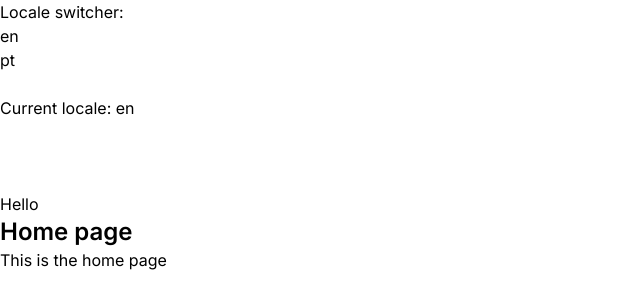
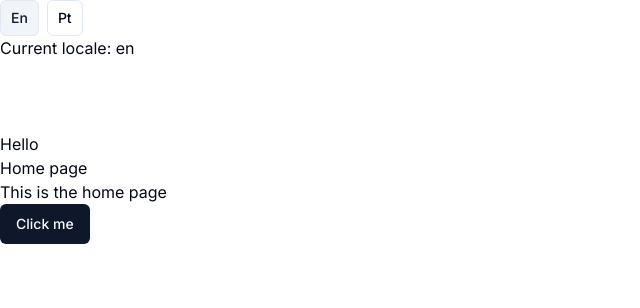
Before and after one commit to allanweber/trading-journal, a Next.js app: page /en in a window 1280 px wide. Shown: the top 308 px of the page, without its empty margins (0-640 px from the left). Built offline with nearby package versions, Linux system fonts and the light colour scheme.

Commit message:
add shadcn

```diff
--- a/src/app/[lang]/components/locale-switcher.tsx
+++ /dev/null
@@ -1,30 +0,0 @@
-'use client';
-
-import { i18n } from '@/i18n-config';
-import Link from 'next/link';
-import { usePathname } from 'next/navigation';
-
-export default function LocaleSwitcher() {
-  const pathName = usePathname();
-  const redirectedPathName = (locale: string) => {
-    if (!pathName) return '/';
-    const segments = pathName.split('/');
-    segments[1] = locale;
-    return segments.join('/');
-  };
-
-  return (
-    <div>
-      <p>Locale switcher:</p>
-      <ul>
-        {i18n.locales.map((locale) => {
-          return (
-            <li key={locale}>
-              <Link href={redirectedPathName(locale)}>{locale}</Link>
-            </li>
-          );
-        })}
-      </ul>
-    </div>
-  );
-}
--- a/src/app/[lang]/layout.tsx
+++ b/src/app/[lang]/layout.tsx
@@ -1,8 +1,8 @@
 import { i18n } from '@/i18n-config';
 import type { Metadata } from 'next';
 import { Inter } from 'next/font/google';
+import LocaleSwitcher from '../../components/locale-switcher';
 import '../globals.css';
-import LocaleSwitcher from './components/locale-switcher';
 
 const inter = Inter({ subsets: ['latin'] });
 
--- a/src/app/[lang]/page.tsx
+++ b/src/app/[lang]/page.tsx
@@ -1,3 +1,4 @@
+import { Button } from '@/components/ui/button';
 import { getDictionary } from '@/dictionaries';
 import { Locale } from '@/i18n-config';
 import Link from 'next/link';
@@ -13,6 +14,7 @@ export default async function Home({
       <Link href={`/${lang}/hello`}>Hello</Link>
       <h2>{dict.home.title}</h2>
       <p>{dict.home.text}</p>
+      <Button>Click me</Button>
     </>
   );
 }
--- a/src/app/globals.css
+++ b/src/app/globals.css
@@ -2,22 +2,75 @@
 @tailwind components;
 @tailwind utilities;
 
-:root {
-  --foreground-rgb: 0, 0, 0;
-  --background-start-rgb: 214, 219, 220;
-  --background-end-rgb: 255, 255, 255;
-}
+@layer base {
+  :root {
+    --background: 0 0% 100%;
+    --foreground: 222.2 84% 4.9%;
 
-@media (prefers-color-scheme: dark) {
-  :root {
-    --foreground-rgb: 255, 255, 255;
-    --background-start-rgb: 0, 0, 0;
-    --background-end-rgb: 0, 0, 0;
+    --card: 0 0% 100%;
+    --card-foreground: 222.2 84% 4.9%;
+
+    --popover: 0 0% 100%;
+    --popover-foreground: 222.2 84% 4.9%;
+
+    --primary: 222.2 47.4% 11.2%;
+    --primary-foreground: 210 40% 98%;
+
+    --secondary: 210 40% 96.1%;
+    --secondary-foreground: 222.2 47.4% 11.2%;
+
+    --muted: 210 40% 96.1%;
+    --muted-foreground: 215.4 16.3% 46.9%;
+
+    --accent: 210 40% 96.1%;
+    --accent-foreground: 222.2 47.4% 11.2%;
+
+    --destructive: 0 84.2% 60.2%;
+    --destructive-foreground: 210 40% 98%;
+
+    --border: 214.3 31.8% 91.4%;
+    --input: 214.3 31.8% 91.4%;
+    --ring: 222.2 84% 4.9%;
+
+    --radius: 0.5rem;
+  }
+
+  .dark {
+    --background: 222.2 84% 4.9%;
+    --foreground: 210 40% 98%;
+
+    --card: 222.2 84% 4.9%;
+    --card-foreground: 210 40% 98%;
+
+    --popover: 222.2 84% 4.9%;
+    --popover-foreground: 210 40% 98%;
+
+    --primary: 210 40% 98%;
+    --primary-foreground: 222.2 47.4% 11.2%;
+
+    --secondary: 217.2 32.6% 17.5%;
+    --secondary-foreground: 210 40% 98%;
+
+    --muted: 217.2 32.6% 17.5%;
+    --muted-foreground: 215 20.2% 65.1%;
+
+    --accent: 217.2 32.6% 17.5%;
+    --accent-foreground: 210 40% 98%;
+
+    --destructive: 0 62.8% 30.6%;
+    --destructive-foreground: 210 40% 98%;
+
+    --border: 217.2 32.6% 17.5%;
+    --input: 217.2 32.6% 17.5%;
+    --ring: 212.7 26.8% 83.9%;
   }
 }
 
-h2 {
-  font-size: 1.5rem;
-  font-weight: 600;
-  line-height: 2rem;
+@layer base {
+  * {
+    @apply border-border;
+  }
+  body {
+    @apply bg-background text-foreground;
+  }
 }
--- /dev/null
+++ b/src/components/locale-switcher.tsx
@@ -0,0 +1,45 @@
+'use client';
+
+import { usePathname, useRouter } from 'next/navigation';
+import { useEffect, useState } from 'react';
+import { Toggle } from './ui/toggle';
+
+export default function LocaleSwitcher() {
+  const router = useRouter();
+  const [currentLocale, setCurrentLocale] = useState<String>();
+  const pathName = usePathname();
+
+  useEffect(() => {
+    const segments = pathName.split('/');
+    setCurrentLocale(segments[1]);
+  }, [pathName]);
+
+  const handleLocaleChange = (locale: string) => {
+    if (!pathName) router.push('/');
+    const segments = pathName.split('/');
+    segments[1] = locale;
+    router.push(segments.join('/'));
+  };
+
+  return (
+    <>
+      <Toggle
+        variant="outline"
+        pressed={currentLocale === 'en'}
+        onPressedChange={(pressed) => handleLocaleChange('en')}
+        size="sm"
+      >
+        En
+      </Toggle>
+      <Toggle
+        variant="outline"
+        pressed={currentLocale === 'pt'}
+        onPressedChange={(pressed) => handleLocaleChange('pt')}
+        size="sm"
+        className="ml-2"
+      >
+        Pt
+      </Toggle>
+    </>
+  );
+}
--- /dev/null
+++ b/src/components/ui/button.tsx
@@ -0,0 +1,56 @@
+import * as React from "react"
+import { Slot } from "@radix-ui/react-slot"
+import { cva, type VariantProps } from "class-variance-authority"
+
+import { cn } from "@/lib/utils"
+
+const buttonVariants = cva(
+  "inline-flex items-center justify-center rounded-md text-sm font-medium ring-offset-background transition-colors focus-visible:outline-none focus-visible:ring-2 focus-visible:ring-ring focus-visible:ring-offset-2 disabled:pointer-events-none disabled:opacity-50",
+  {
+    variants: {
+      variant: {
+        default: "bg-primary text-primary-foreground hover:bg-primary/90",
+        destructive:
+          "bg-destructive text-destructive-foreground hover:bg-destructive/90",
+        outline:
+          "border border-input bg-background hover:bg-accent hover:text-accent-foreground",
+        secondary:
+          "bg-secondary text-secondary-foreground hover:bg-secondary/80",
+        ghost: "hover:bg-accent hover:text-accent-foreground",
+        link: "text-primary underline-offset-4 hover:underline",
+      },
+      size: {
+        default: "h-10 px-4 py-2",
+        sm: "h-9 rounded-md px-3",
+        lg: "h-11 rounded-md px-8",
+        icon: "h-10 w-10",
+      },
+    },
+    defaultVariants: {
+      variant: "default",
+      size: "default",
+    },
+  }
+)
+
+export interface ButtonProps
+  extends React.ButtonHTMLAttributes<HTMLButtonElement>,
+    VariantProps<typeof buttonVariants> {
+  asChild?: boolean
+}
+
+const Button = React.forwardRef<HTMLButtonElement, ButtonProps>(
+  ({ className, variant, size, asChild = false, ...props }, ref) => {
+    const Comp = asChild ? Slot : "button"
+    return (
+      <Comp
+        className={cn(buttonVariants({ variant, size, className }))}
+        ref={ref}
+        {...props}
+      />
+    )
+  }
+)
+Button.displayName = "Button"
+
+export { Button, buttonVariants }
--- /dev/null
+++ b/src/components/ui/toggle.tsx
@@ -0,0 +1,45 @@
+"use client"
+
+import * as React from "react"
+import * as TogglePrimitive from "@radix-ui/react-toggle"
+import { cva, type VariantProps } from "class-variance-authority"
+
+import { cn } from "@/lib/utils"
+
+const toggleVariants = cva(
+  "inline-flex items-center justify-center rounded-md text-sm font-medium ring-offset-background transition-colors hover:bg-muted hover:text-muted-foreground focus-visible:outline-none focus-visible:ring-2 focus-visible:ring-ring focus-visible:ring-offset-2 disabled:pointer-events-none disabled:opacity-50 data-[state=on]:bg-accent data-[state=on]:text-accent-foreground",
+  {
+    variants: {
+      variant: {
+        default: "bg-transparent",
+        outline:
+          "border border-input bg-transparent hover:bg-accent hover:text-accent-foreground",
+      },
+      size: {
+        default: "h-10 px-3",
+        sm: "h-9 px-2.5",
+        lg: "h-11 px-5",
+      },
+    },
+    defaultVariants: {
+      variant: "default",
+      size: "default",
+    },
+  }
+)
+
+const Toggle = React.forwardRef<
+  React.ElementRef<typeof TogglePrimitive.Root>,
+  React.ComponentPropsWithoutRef<typeof TogglePrimitive.Root> &
+    VariantProps<typeof toggleVariants>
+>(({ className, variant, size, ...props }, ref) => (
+  <TogglePrimitive.Root
+    ref={ref}
+    className={cn(toggleVariants({ variant, size, className }))}
+    {...props}
+  />
+))
+
+Toggle.displayName = TogglePrimitive.Root.displayName
+
+export { Toggle, toggleVariants }
--- /dev/null
+++ b/src/lib/utils.ts
@@ -0,0 +1,6 @@
+import { clsx, type ClassValue } from 'clsx';
+import { twMerge } from 'tailwind-merge';
+
+export function cn(...inputs: ClassValue[]) {
+  return twMerge(clsx(inputs));
+}
--- a/tailwind.config.ts
+++ b/tailwind.config.ts
@@ -1,12 +1,76 @@
-import type { Config } from 'tailwindcss';
-
-const config: Config = {
+/** @type {import('tailwindcss').Config} */
+module.exports = {
+  darkMode: ["class"],
   content: [
-    './src/pages/**/*.{js,ts,jsx,tsx,mdx}',
-    './src/components/**/*.{js,ts,jsx,tsx,mdx}',
-    './src/app/**/*.{js,ts,jsx,tsx,mdx}',
-  ],
-  theme: {},
-  plugins: [],
-};
-export default config;
+    './pages/**/*.{ts,tsx}',
+    './components/**/*.{ts,tsx}',
+    './app/**/*.{ts,tsx}',
+    './src/**/*.{ts,tsx}',
+	],
+  theme: {
+    container: {
+      center: true,
+      padding: "2rem",
+      screens: {
+        "2xl": "1400px",
+      },
+    },
+    extend: {
+      colors: {
+        border: "hsl(var(--border))",
+        input: "hsl(var(--input))",
+        ring: "hsl(var(--ring))",
+        background: "hsl(var(--background))",
+        foreground: "hsl(var(--foreground))",
+        primary: {
+          DEFAULT: "hsl(var(--primary))",
+          foreground: "hsl(var(--primary-foreground))",
+        },
+        secondary: {
+          DEFAULT: "hsl(var(--secondary))",
+          foreground: "hsl(var(--secondary-foreground))",
+        },
+        destructive: {
+          DEFAULT: "hsl(var(--destructive))",
+          foreground: "hsl(var(--destructive-foreground))",
+        },
+        muted: {
+          DEFAULT: "hsl(var(--muted))",
+          foreground: "hsl(var(--muted-foreground))",
+        },
+        accent: {
+          DEFAULT: "hsl(var(--accent))",
+          foreground: "hsl(var(--accent-foreground))",
+        },
+        popover: {
+          DEFAULT: "hsl(var(--popover))",
+          foreground: "hsl(var(--popover-foreground))",
+        },
+        card: {
+          DEFAULT: "hsl(var(--card))",
+          foreground: "hsl(var(--card-foreground))",
+        },
+      },
+      borderRadius: {
+        lg: "var(--radius)",
+        md: "calc(var(--radius) - 2px)",
+        sm: "calc(var(--radius) - 4px)",
+      },
+      keyframes: {
+        "accordion-down": {
+          from: { height: 0 },
+          to: { height: "var(--radix-accordion-content-height)" },
+        },
+        "accordion-up": {
+          from: { height: "var(--radix-accordion-content-height)" },
+          to: { height: 0 },
+        },
+      },
+      animation: {
+        "accordion-down": "accordion-down 0.2s ease-out",
+        "accordion-up": "accordion-up 0.2s ease-out",
+      },
+    },
+  },
+  plugins: [require("tailwindcss-animate")],
+}
```
Also changed, not shown: package.json (+7 -0 lines), components.json (added), 1 other file (tests, documents, lock files or other folders).
